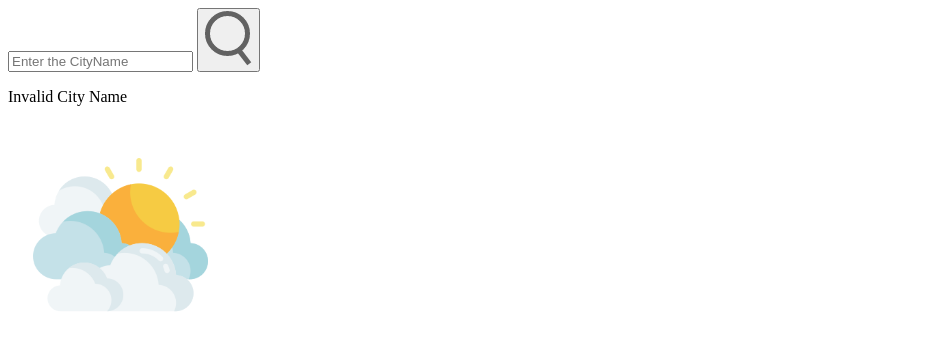
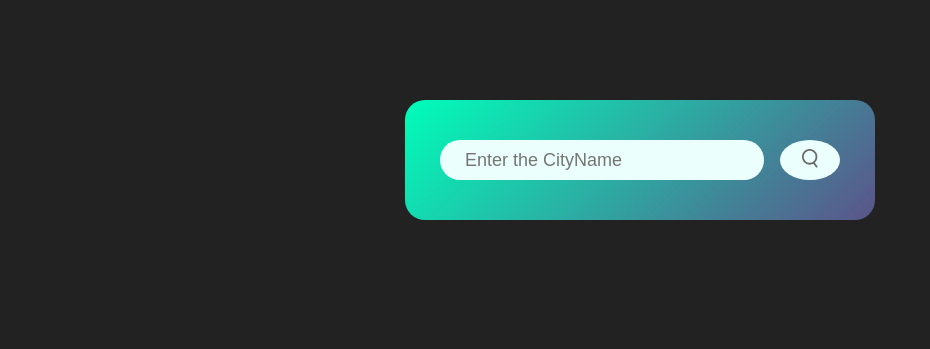
Before and after one commit to abhiramreddyk18/Weather-App, a plain HTML site: page index.html in a window 1280 px wide. Shown: the top 349 px of the page, without its empty margins (0-930 px from the left). Drawn offline with Linux system fonts and the light colour scheme.

Commit message:
changed the link

```diff
--- a/index.html
+++ b/index.html
@@ -4,7 +4,7 @@
     <meta charset="UTF-8">
     <meta name="viewport" content="width=device-width, initial-scale=1.0">
     <title>Weather App</title>
-    <link rel="stylesheet" href="./weather.css">
+    <link rel="stylesheet" href="./style.css">
 </head>
 <body>
     <div class="card">
@@ -39,6 +39,6 @@
         </div>
     </div>
 
-    <script src="./weather.js"></script>
+    <script src="./index.js"></script>
 </body>
 </html>
```
